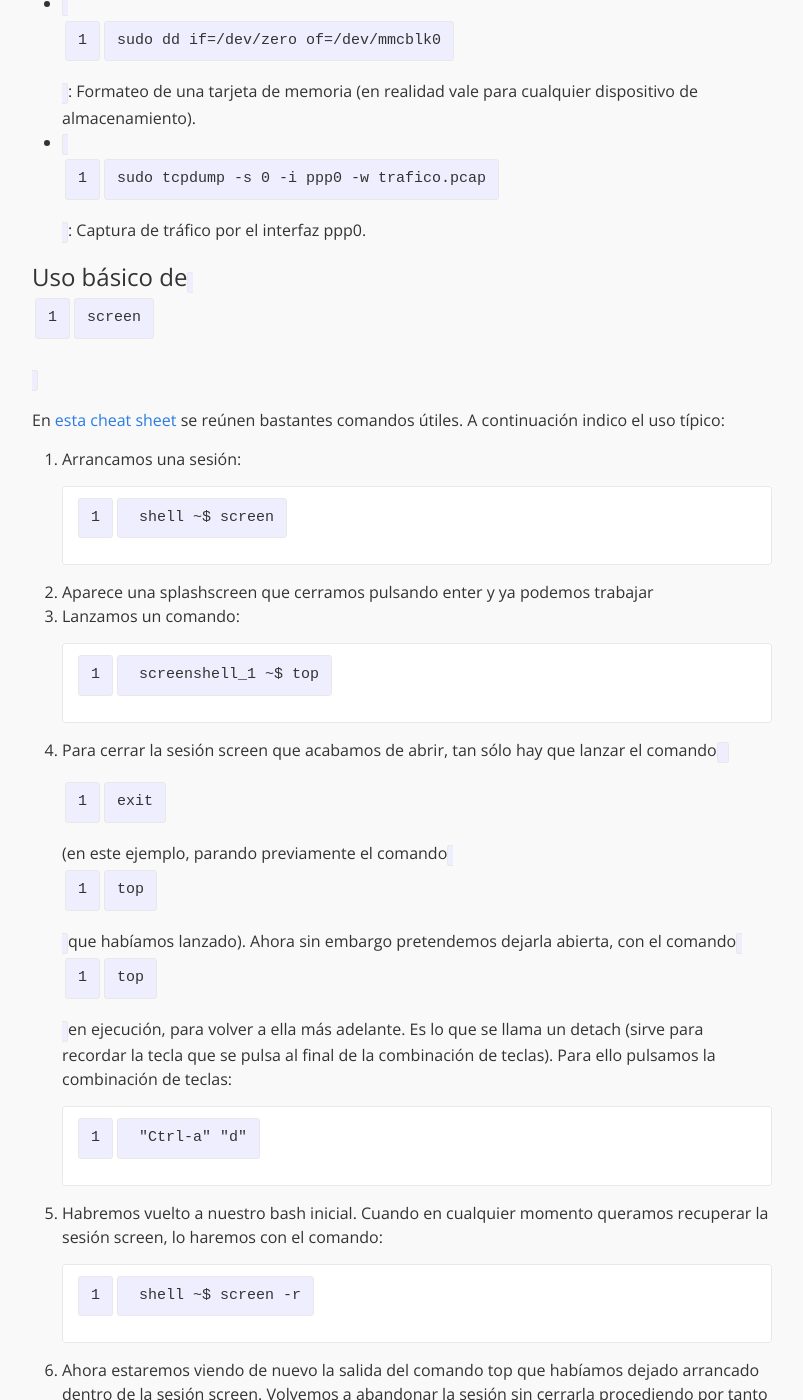
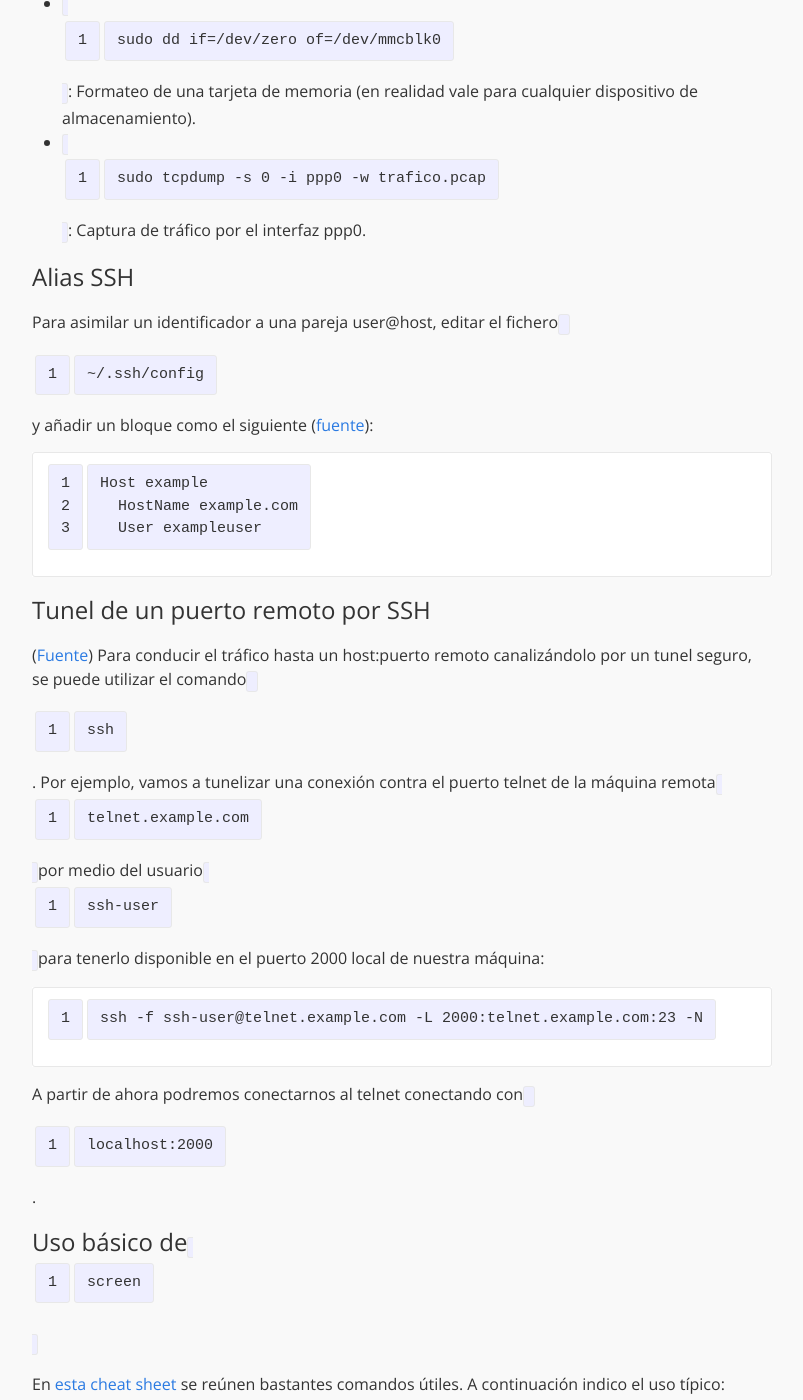
Before and after one commit to eduardofilo/eduardofilo.jekyll, a Jekyll site: the page built from sistemas/unix.md, in a window 1280 px wide and 1400 px high, scrolled down 3461 px. Shown: the whole window, without its empty margins (238-1041 px from the left). Built offline with Jekyll 4.4.1, drawn with Linux system fonts in a browser that asks for light colours; Markdown is read by kramdown in place of the engine named in the settings.

Commit message:
Temas SSH en UNIX.

````diff
--- a/sistemas/unix.md
+++ b/sistemas/unix.md
@@ -41,6 +41,26 @@ permalink: /sistemas/unix.html
 *  `sudo usermod -a -G groupName userName`: Añade el usuario userName ya existente al grupo groupName.
 *  `sudo dd if=/dev/zero of=/dev/mmcblk0`: Formateo de una tarjeta de memoria (en realidad vale para cualquier dispositivo de almacenamiento).
 *  `sudo tcpdump -s 0 -i ppp0 -w trafico.pcap`: Captura de tráfico por el interfaz ppp0.
+
+## Alias SSH
+
+Para asimilar un identificador a una pareja user@host, editar el fichero `~/.ssh/config` y añadir un bloque como el siguiente ([fuente](http://collectiveidea.com/blog/archives/2011/02/04/how-to-ssh-aliases/)):
+
+```
+Host example
+  HostName example.com
+  User exampleuser
+```
+
+## Tunel de un puerto remoto por SSH
+
+([Fuente](http://www.revsys.com/writings/quicktips/ssh-tunnel.html)) Para conducir el tráfico hasta un host:puerto remoto canalizándolo por un tunel seguro, se puede utilizar el comando `ssh`. Por ejemplo, vamos a tunelizar una conexión contra el puerto telnet de la máquina remota `telnet.example.com` por medio del usuario `ssh-user` para tenerlo disponible en el puerto 2000 local de nuestra máquina:
+
+```
+ssh -f ssh-user@telnet.example.com -L 2000:telnet.example.com:23 -N
+```
+
+A partir de ahora podremos conectarnos al telnet conectando con `localhost:2000`.
 
 ## Uso básico de `screen`
 
````
